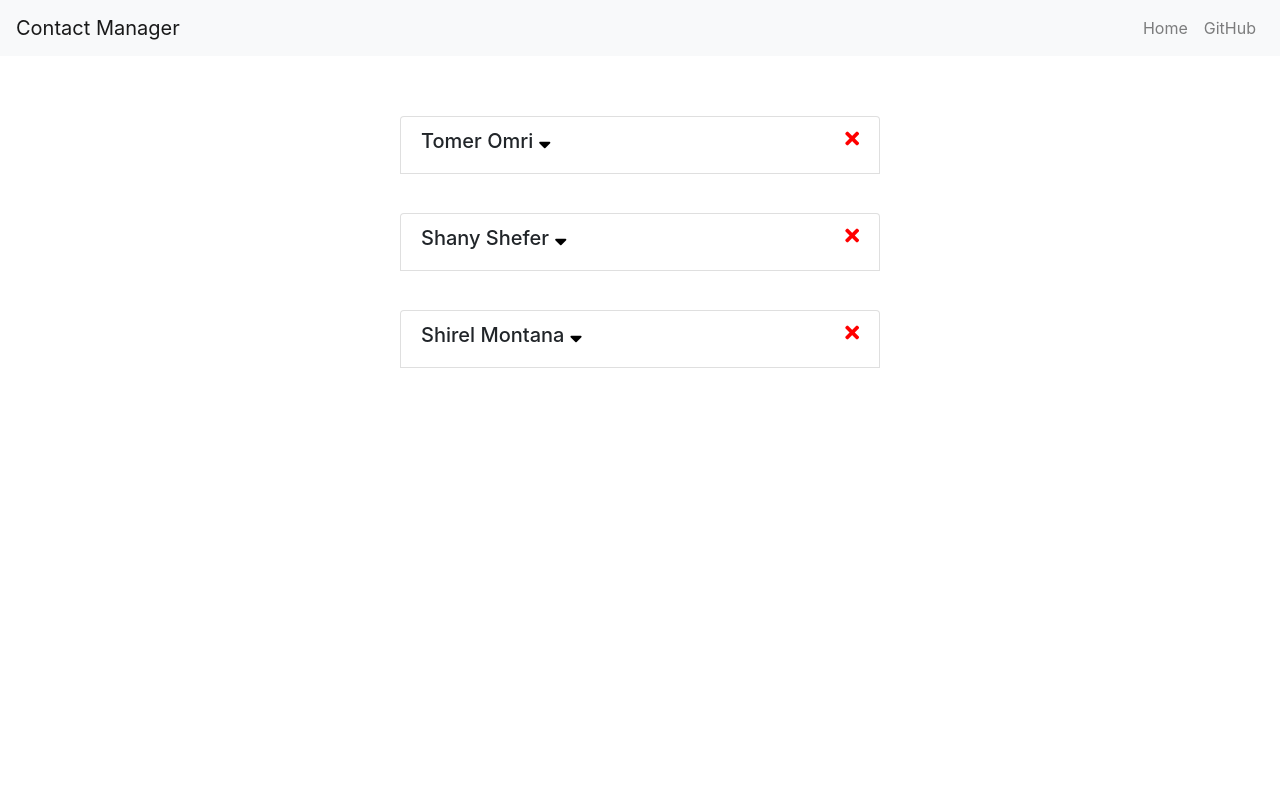
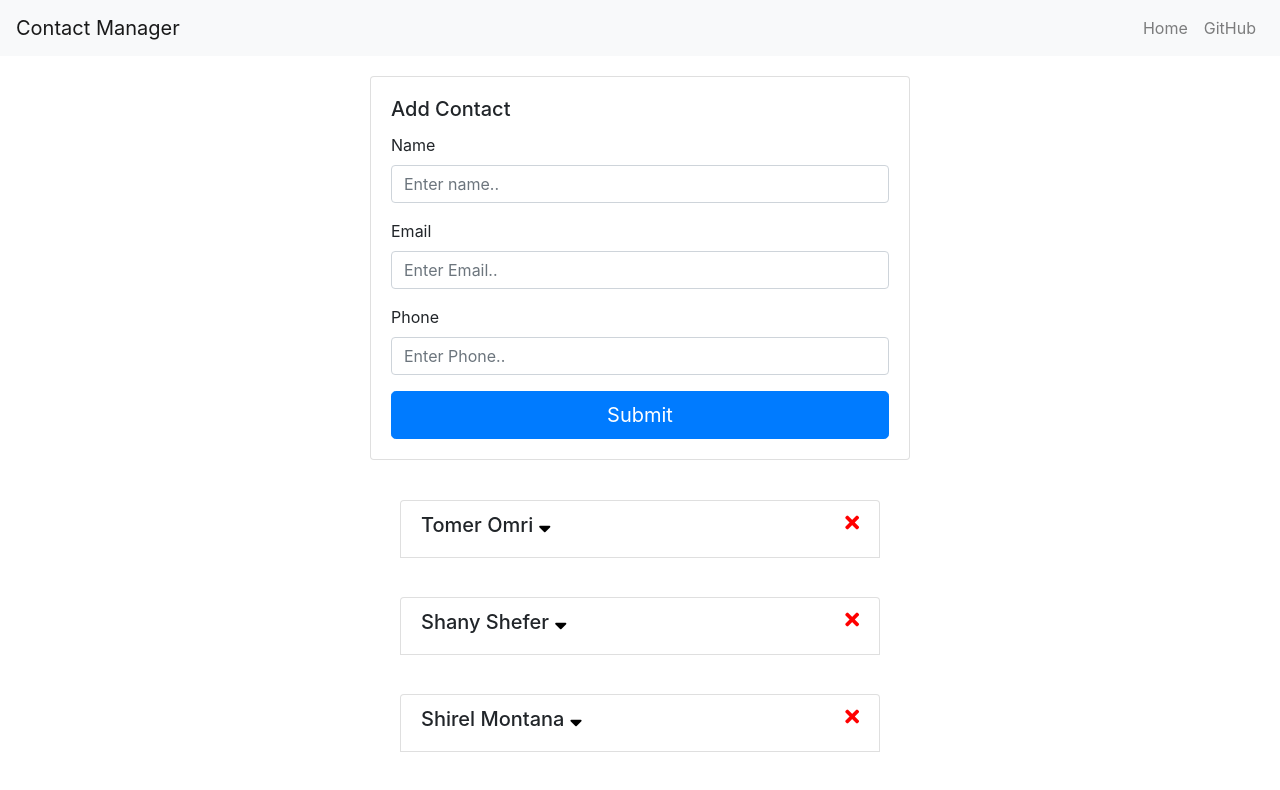
Before and after one commit to TomerOmri/contactManager, a React (Create React App) app: page / in a window 1280 px wide. Shown: the top 790 px of the page. Built offline with nearby package versions, Linux system fonts and the light colour scheme.

Commit message:
add contact featrue

```diff
--- a/package.json
+++ b/package.json
@@ -7,7 +7,8 @@
     "react": "^16.6.3",
     "react-dom": "^16.6.3",
     "react-scripts": "2.1.1",
-    "reactstrap": "^6.5.0"
+    "reactstrap": "^6.5.0",
+    "uuid": "^3.3.2"
   },
   "scripts": {
     "start": "react-scripts start",
--- a/src/App.js
+++ b/src/App.js
@@ -4,6 +4,7 @@ import ContactList from "./components/ContactList/ContactList.js";
 import Header from "./components/Header/Header.js";
 import { Row, Col } from "reactstrap";
 import { Provider } from "./Context.js";
+import ContactForm from "./components/ContactForm/ContactForm.js";
 
 class App extends Component {
   render() {
@@ -15,7 +16,7 @@ class App extends Component {
           <div className="container">
             <Row>
               <Col sm="12" md={{ size: 6, offset: 3 }}>
-                {" "}
+                <ContactForm />
                 <ContactList />
               </Col>
             </Row>
--- a/src/Context.js
+++ b/src/Context.js
@@ -7,9 +7,14 @@ const reducer = (state, action) => {
     case "DELETE_CONTACT":
       return {
         ...state,
-        contacts: state.contacts.filter(contact => {
-          return contact.id !== action.payload;
-        })
+        contacts: state.contacts.filter(
+          contact => contact.id !== action.payload
+        )
+      };
+    case "ADD_CONTACT":
+      return {
+        ...state,
+        contacts: [action.payload, ...state.contacts]
       };
     default:
       return state;
--- /dev/null
+++ b/src/components/ContactForm/ContactForm.js
@@ -0,0 +1,98 @@
+import React, { Component } from "react";
+import { Consumer } from "../../Context.js";
+import uuid from "uuid";
+
+import {
+  Card,
+  CardBody,
+  CardTitle,
+  Button,
+  Form,
+  FormGroup,
+  Label,
+  Input,
+  FormText
+} from "reactstrap";
+
+class ContactForm extends Component {
+  state = {
+    name: "",
+    email: "",
+    phone: ""
+  };
+
+  onChange = event =>
+    this.setState({ [event.target.name]: event.target.value });
+
+  onSubmit = (dispatch, event) => {
+    const { name, email, phone } = this.state;
+
+    const newContact = { id: uuid(), name, email, phone };
+    dispatch({ type: "ADD_CONTACT", payload: newContact });
+
+    this.setState({ name: "", email: "", phone: "" });
+  };
+
+  render() {
+    const { name, email, phone } = this.state;
+
+    return (
+      <Consumer>
+        {value => {
+          const { dispatch } = value;
+          return (
+            <div>
+              <Card>
+                <CardBody>
+                  <CardTitle>Add Contact</CardTitle>
+                  <Form>
+                    <FormGroup>
+                      <Label for="name">Name</Label>
+                      <Input
+                        type="text"
+                        name="name"
+                        placeholder="Enter name.."
+                        value={name}
+                        onChange={this.onChange}
+                      />
+                    </FormGroup>
+                    <FormGroup>
+                      <Label for="email">Email</Label>
+                      <Input
+                        type="text"
+                        name="email"
+                        placeholder="Enter Email.."
+                        value={email}
+                        onChange={this.onChange}
+                      />
+                    </FormGroup>
+                    <FormGroup>
+                      <Label for="phone">Phone</Label>
+                      <Input
+                        type="text"
+                        name="phone"
+                        placeholder="Enter Phone.."
+                        value={phone}
+                        onChange={this.onChange}
+                      />
+                    </FormGroup>
+                    <Button
+                      color="primary"
+                      size="lg"
+                      block
+                      onClick={this.onSubmit.bind(this, dispatch)}
+                    >
+                      Submit{" "}
+                    </Button>{" "}
+                  </Form>
+                </CardBody>
+              </Card>
+            </div>
+          );
+        }}
+      </Consumer>
+    );
+  }
+}
+
+export default ContactForm;
```
Also changed, not shown: src/components/ContactForm/ContactFormUncontollred.js (added, +80 -0 lines).
